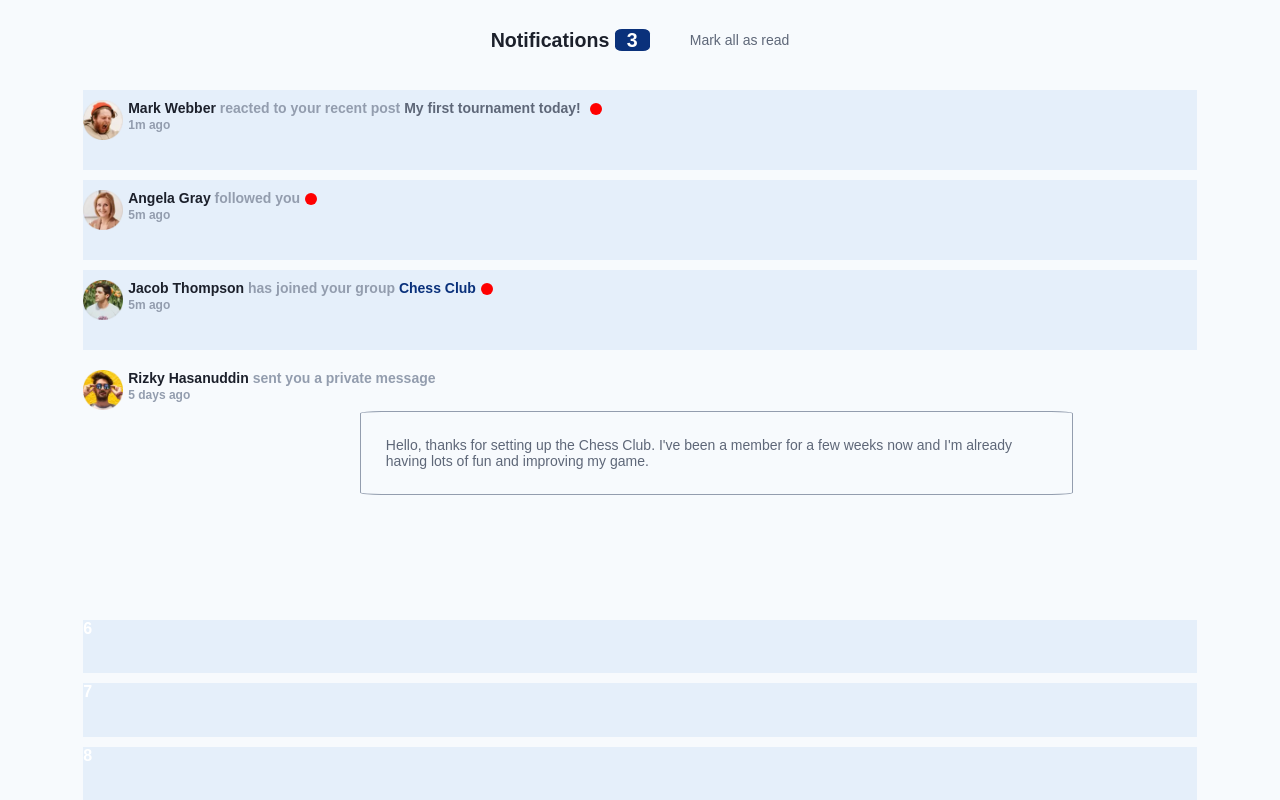
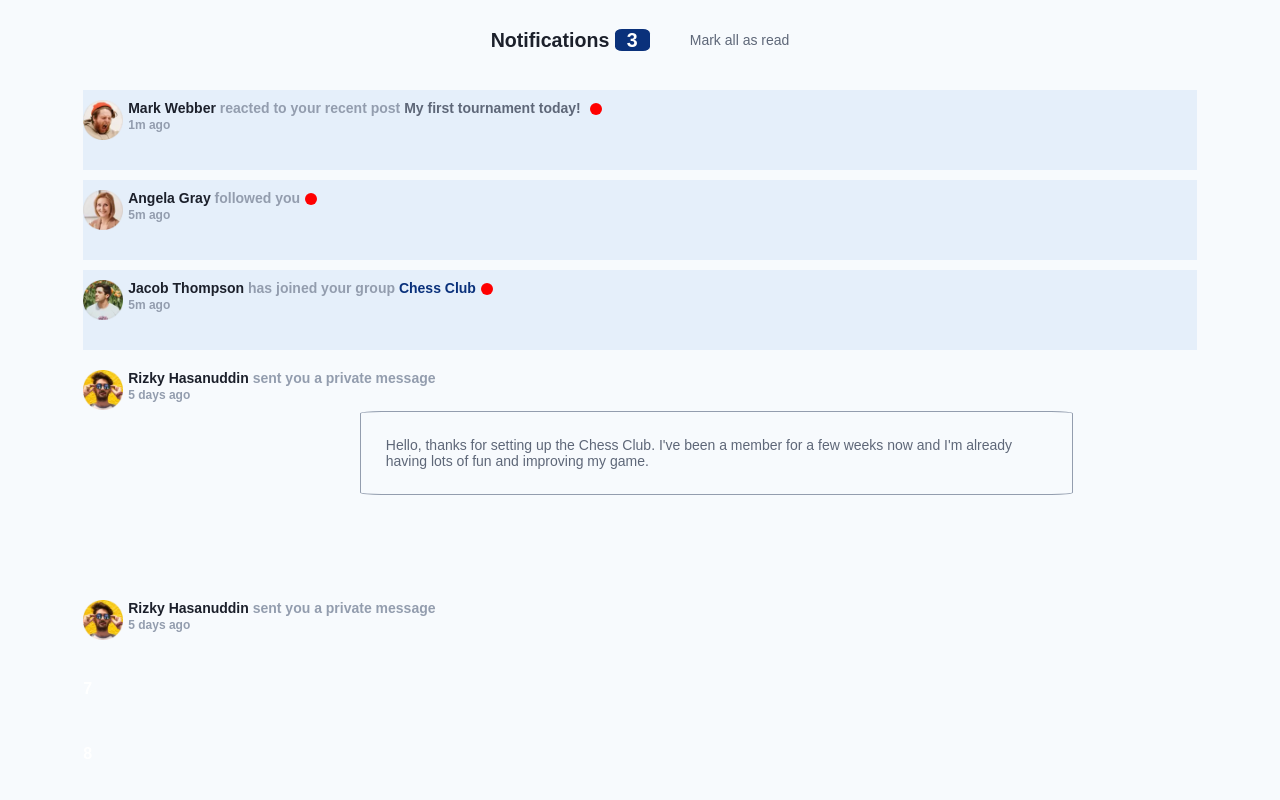
Before and after one commit to Claudiocci3/frontend-mentor, a website: page index.html in a window 1280 px wide. Drawn offline with nearby package versions, Linux system fonts and the light colour scheme.

Commit message:
cambiando estilos

```diff
--- a/assets/styles/styles.scss
+++ b/assets/styles/styles.scss
@@ -30,14 +30,14 @@ p {
 }
 .grid-container {
     display: grid;
-    grid-template-rows: repeat(4, 80px) 250px; /* Crea 8 filas iguales  60px 80px 70px*/
+    grid-template-rows: repeat(4, 80px) 220px 80px; /* Crea 8 filas iguales  60px 80px 70px*/
     gap: 10px; /* Espacio entre filas */
     height: 100%; /* Asegura que el contenedor ocupe el 100% del alto del body */
     justify-items: center;
   }
 
 .notification {
-    background-color: $color-light-grayish-blue-1;
+    background-color: $color-very-light-grayish-blue;
     font-weight: $font-weight-bold;
     font-size: 16px;
     display: flex;
@@ -119,6 +119,6 @@ p {
         border-radius: 20%;
     }
 }
-.notification:nth-child(5) {
-  background-color: $color-very-light-grayish-blue;
+.notification-blue {
+  background-color: $color-light-grayish-blue-1;
 }
--- a/index.html
+++ b/index.html
@@ -22,7 +22,7 @@
       <h1>Notifications <span class="tres">3</span></h1>
       <p>Mark all as read</p>
     </div>
-    <div class="notification">
+    <div class="notification notification notification-blue">
       <div class="img-container">
         <img class="img" src="./assets/images/avatar-mark-webber.webp" alt="">
       </div>
@@ -33,7 +33,7 @@
         <p class="date">1m ago</p>
       </div>
     </div>
-    <div class="notification">
+    <div class="notification notification-blue">
       <div class="img-container">
         <img class="img" src="./assets/images/avatar-angela-gray.webp" alt="">
       </div>
@@ -44,7 +44,7 @@
         <p class="date">5m ago</p>
       </div>
     </div>
-    <div class="notification">
+    <div class="notification notification-blue">
       <div class="img-container">
         <img class="img" src="./assets/images/avatar-jacob-thompson.webp" alt="">
       </div>
@@ -70,7 +70,17 @@
         </div>
       </div>
     </div>
-    <div class="notification">6</div>
+    <div class="notification">
+        <div class="img-container">
+          <img class="img" src="./assets/images/avatar-rizky-hasanuddin.webp" alt="">
+        </div>
+        <div class="text">
+          <p>
+            <span class="name">Rizky Hasanuddin </span > <span class="reaction">sent you a private message</span>
+          </p>
+          <p class="date">5 days ago</p>
+      </div>
+    </div>
     <div class="notification">7</div>
     <div class="notification">8</div>
   </div>
```
Also changed, not shown: assets/styles/styles.css.
